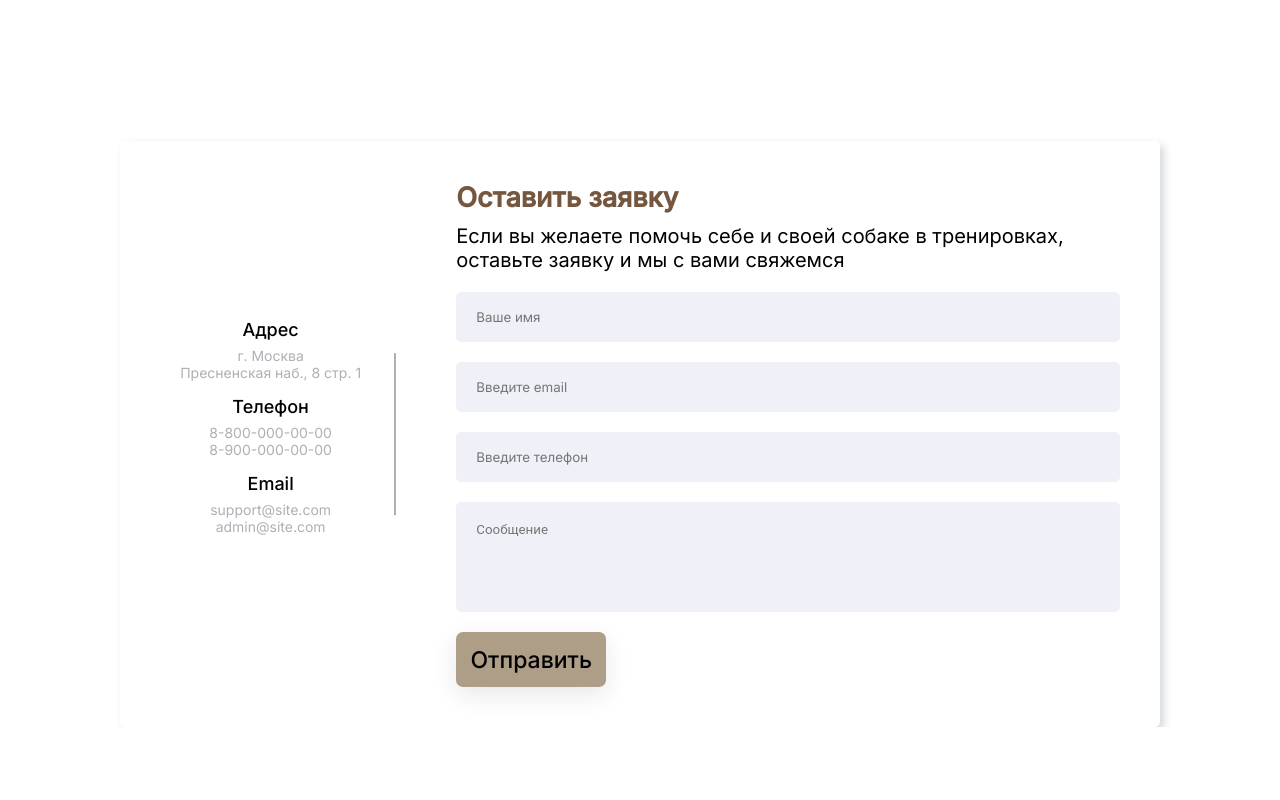
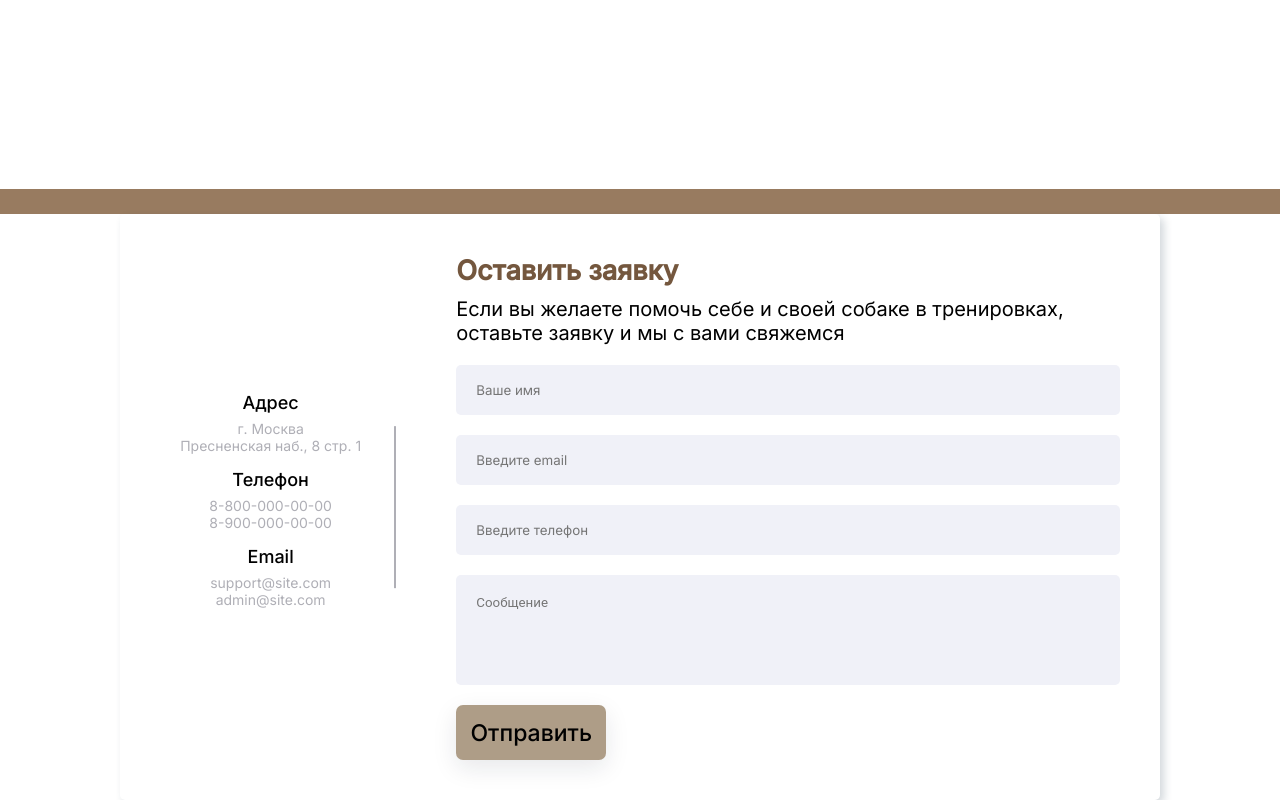
Before and after one commit to sarangdi/sarangdi.github.io, a plain HTML site: page index.html in a window 1280 px wide. Shown: the part 1871-2671 px from the top of the page. Before the commit the page ends 2598 px from the top, so only its background shows below. Drawn offline with nearby package versions, Linux system fonts and the light colour scheme.

Commit message:
Update style.css

```diff
--- a/css/style.css
+++ b/css/style.css
@@ -243,6 +243,12 @@ button {
   color: #334157;
   line-height: 25px;
   font-size: 15.5px;
+}
+footer {
+  width: 100%;
+  background-color: var(--primary-color);
+  height: 25px;
+  margin-top: 8rem;
 }
 .content {
   display: flex; /* делаем колонки в ряд */
```
